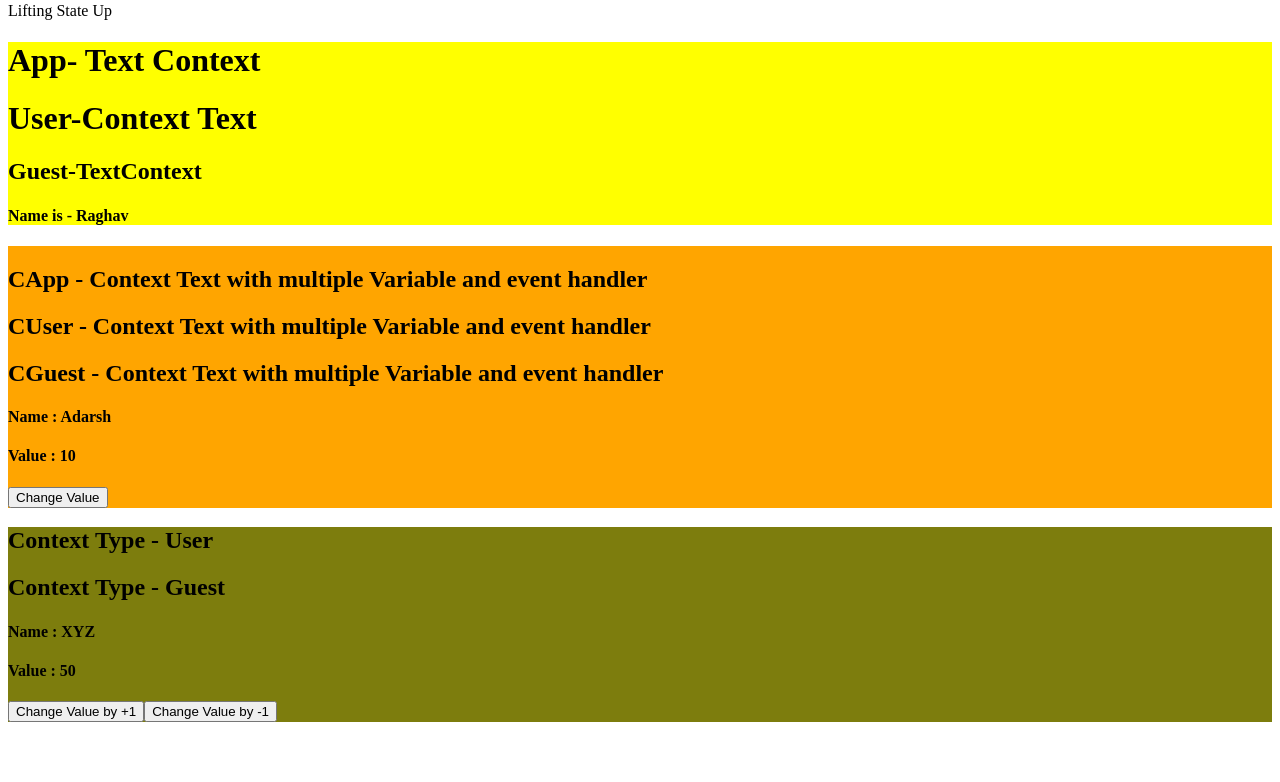
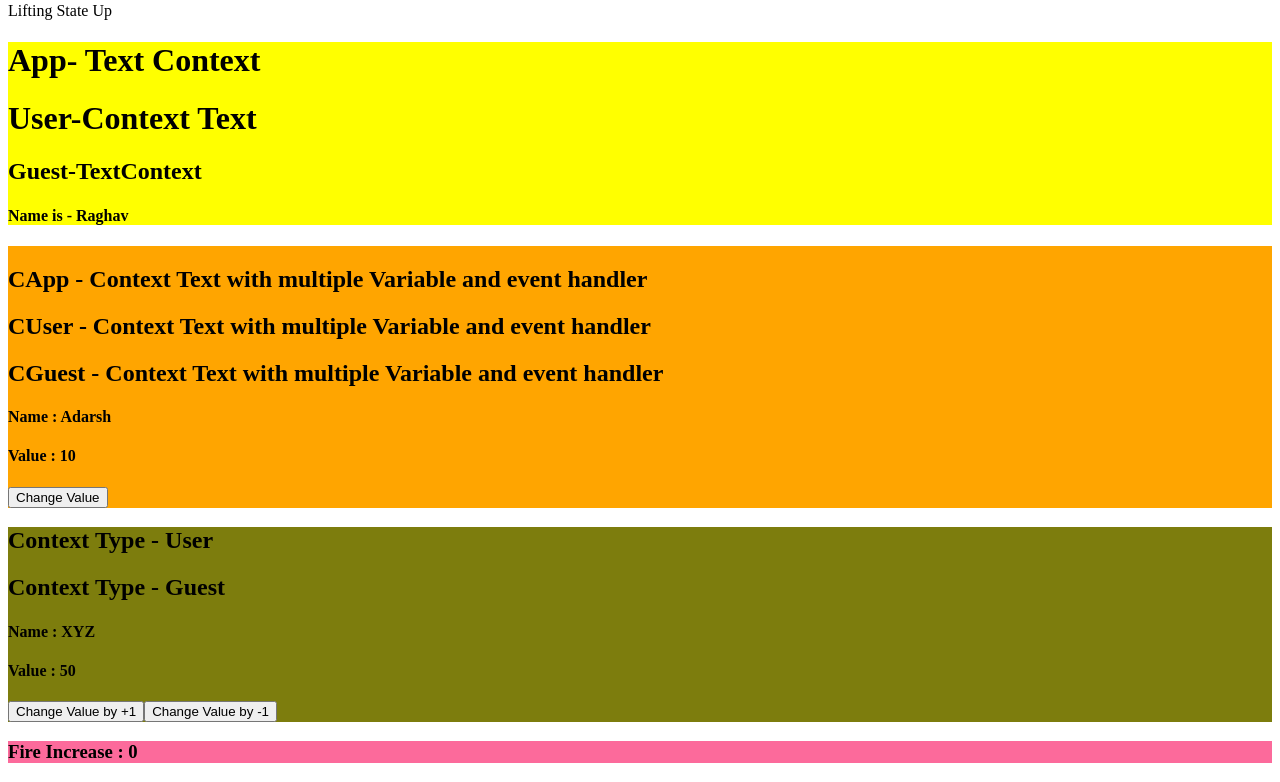
Before and after one commit to Raghav-Verma25/React-js, a React (Create React App) app: page / in a window 1280 px wide. Shown: the part 3405-4187 px from the top of the page. Before the commit the page ends 4135 px from the top, so only its background shows below. Built offline with nearby package versions, Linux system fonts and the light colour scheme; some icons are missing.

Commit message:
OnMouseOver in react

```diff
--- a/public/index.html
+++ b/public/index.html
@@ -81,6 +81,7 @@
 </lord-icon>
 </div>
 <div id="context-3" style="background-color: rgb(125, 125, 13);"></div>
+<div id="onmouseover" style="background-color: rgb(252, 106, 155);"></div>
 
 
   </body>
--- a/src/GeekyShow/ContextText/ContextType/CTypeGuest.js
+++ b/src/GeekyShow/ContextText/ContextType/CTypeGuest.js
@@ -3,7 +3,6 @@ import {MyContextType} from "./Context"
 export default class CTypeGuest extends Component {
     static contextType= MyContextType;
   render() {
-
     return (
       <div>
          <h2>Context Type - Guest</h2>
--- /dev/null
+++ b/src/GeekyShow/HOC/HOCApp.js
@@ -0,0 +1,11 @@
+import React, { Component } from 'react'
+import Onmouseover from './Onmouseover'
+export default class HOCApp extends Component {
+  render() {
+    return (
+      <div>
+        <Onmouseover />
+      </div>
+    )
+  }
+}
--- /dev/null
+++ b/src/GeekyShow/HOC/Onmouseover.js
@@ -0,0 +1,19 @@
+import React, { Component } from 'react'
+
+ class Onmouseover extends Component {
+    state={
+        fire:0
+    };
+    handleClickFire=()=>{
+        this.setState({fire : this.state.fire + 1});
+    };
+
+  render() {
+    return (
+      <div>
+        <h3 onMouseOver={this.handleClickFire}> Fire Increase : {this.state.fire}</h3>
+      </div>
+    );
+  }
+}
+export default Onmouseover;
--- a/src/index.js
+++ b/src/index.js
@@ -41,6 +41,7 @@ import AppStateUp from "./GeekyShow/LiftingStateUp/AppStateUp"
 import ContextApp from "./GeekyShow/ContextText/ContextApp"
 import CApp from "./GeekyShow/ContextText/CApp"
 import CTypeApp from "./GeekyShow/ContextText/ContextType/CTypeApp"
+import HOCApp from "./GeekyShow/HOC/HOCApp"
 //Using component
 
 // ReactDOM.render(el,document.getElementById("root"))
@@ -91,3 +92,4 @@ ReactDOM.render(<AppStateUp/> , document.getElementById("lifting"));
 ReactDOM.render(<ContextApp/> ,document.getElementById("context"))
 ReactDOM.render(<CApp/> ,document.getElementById("context-2"))
 ReactDOM.render(<CTypeApp/> ,document.getElementById("context-3"))
+ReactDOM.render(<HOCApp/> ,document.getElementById("onmouseover"))
```
